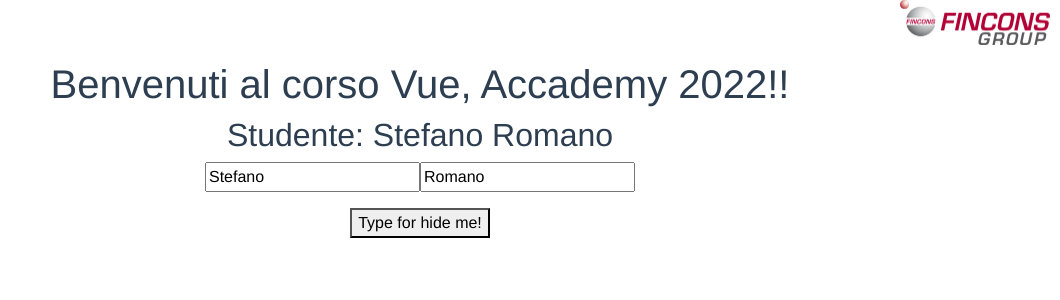
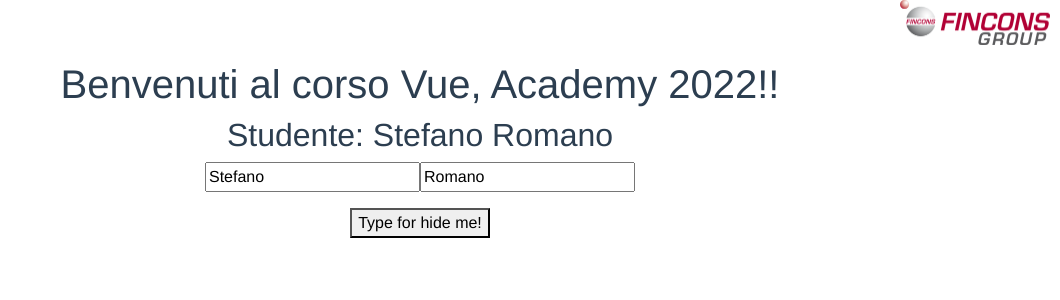
Before and after one commit to stefano90A/fsacademy, a Vue app: page / in a window 1280 px wide. Shown: the top 300 px of the page, without its empty margins (220-1280 px from the left). Built offline with nearby package versions, Linux system fonts and the light colour scheme.

Commit message:
Modifiche nomenclatura

```diff
--- a/package.json
+++ b/package.json
@@ -1,5 +1,5 @@
 {
-  "name": "fsaccademy",
+  "name": "fsacademy",
   "version": "0.1.0",
   "private": true,
   "scripts": {
--- a/src/App.vue
+++ b/src/App.vue
@@ -1,7 +1,7 @@
 <template>
   <div id="app">
     <b-img src="./assets/logo.png" class="logoFincons" fluid alt="Fincons Group"></b-img>
-    <h1>Benvenuti al corso Vue, Accademy 2022!!</h1>
+    <h1>Benvenuti al corso Vue, Academy 2022!!</h1>
     <h2>Studente: {{fullname}}</h2>
     <h6 v-show="precedente" style="color:red">Creato da {{precedente}}</h6>
     <p>
```
Also changed, not shown: 2 other files (tests, documents, lock files or other folders).
